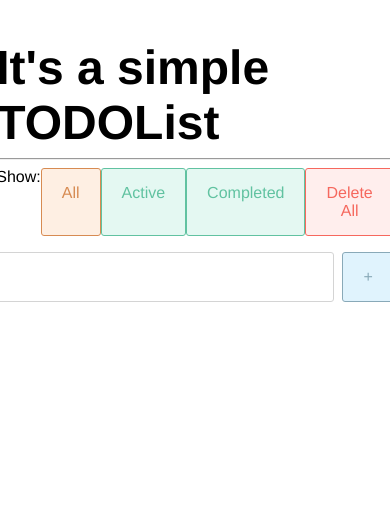
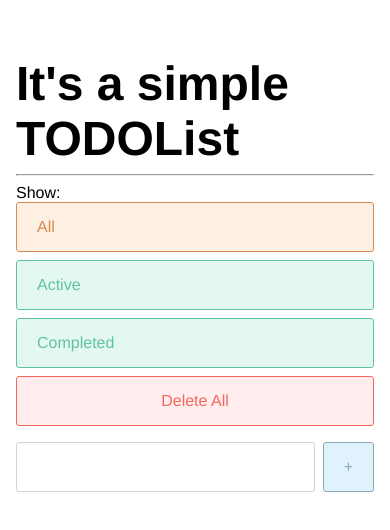
Before and after one commit to iryna-markovich/TODO, a React (Create React App) app: page / in a window 390 px wide. Shown: the top 530 px of the page. Built offline with nearby package versions, Linux system fonts and the light colour scheme.

Commit message:
update styles

```diff
--- a/src/styles/index.css
+++ b/src/styles/index.css
@@ -14,6 +14,7 @@ body {
 .container {
   display: flex;
   flex-direction: column;
+  padding: 1rem;
 }
 .container__title {
   font-size: 3rem;
@@ -22,11 +23,18 @@ body {
 .container__line {
   color: #d4d4d4;
 }
-.container__content {
-}
 .container__controls {
   display: flex;
   justify-content: space-between;
+  flex-wrap: wrap;
+  margin: 0.5rem 0;
+}
+@media (max-width: 500px) {
+  .container__controls {
+    flex-direction: column;
+  }
+}
+.container__subtitle{
   margin: 0.5rem 0;
 }
 .container__btn {
@@ -50,6 +58,11 @@ body {
   border: 1px solid #3ab48a;
   color: #3ab48a;
 }
+@media (max-width: 500px) {
+  .container__btn_regular {
+    margin-bottom: 0.5rem;
+  }
+}
 .container__btn_danger {
   background: #ffeae9;
   border: 1px solid #f44336;
@@ -66,13 +79,15 @@ body {
   border-radius: 3px;
   border: 1px solid #d4d4d4;
   padding-left: 1rem;
-  padding-right: 1rem;
+  padding-right: 0.2rem;
   outline: none;
 }
 .container__list {
+  display: block;
 }
 .container__item {
   margin: 0.5rem 0;
+  padding: 0 1rem;
   border-bottom: 1px dotted #d4d4d4;
   display: flex;
   flex-direction: row;
```
